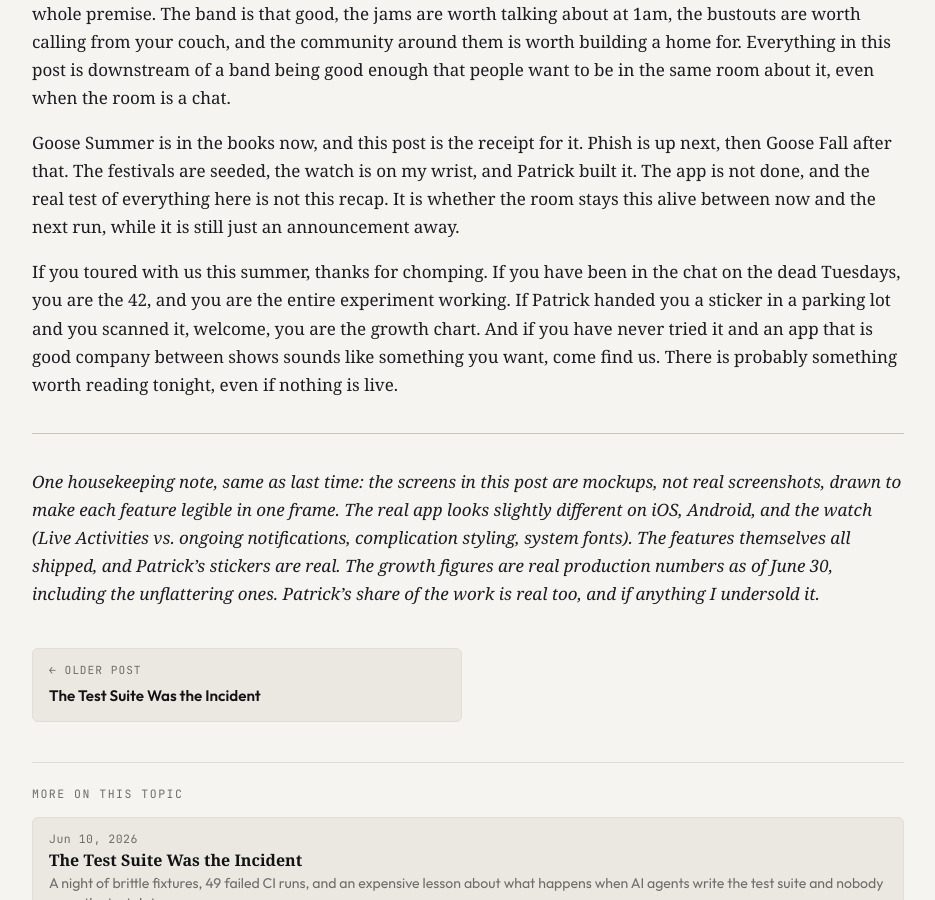
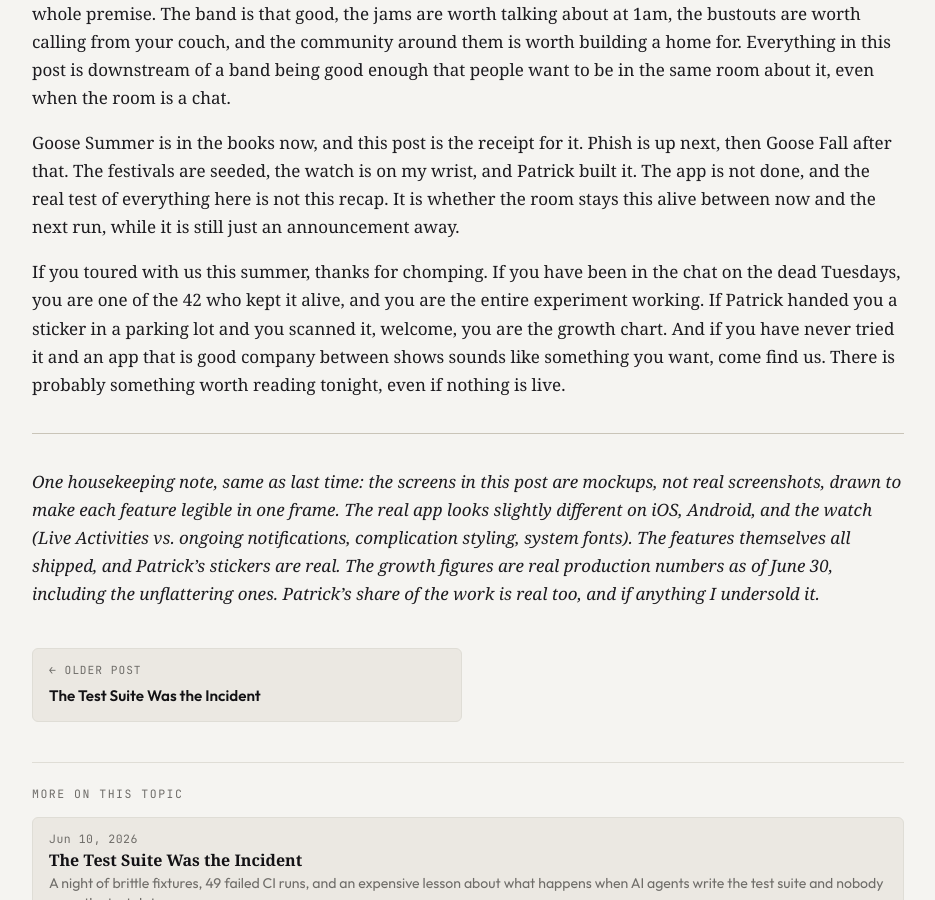
Before and after one commit to cmeiklejohn/cmeiklejohn.github.io, a Jekyll site: the page built from _posts/2026-06-30-the-app-that-lives-between-shows.markdown, in a window 1280 px wide and 900 px high, scrolled down 14866 px. Shown: the whole window, without its empty margins (172-1107 px from the left). Built offline with Jekyll 4.4.1, drawn with Linux system fonts in a browser that asks for light colours; some web fonts are replaced.

Commit message:
between-shows: clarify "the 42" (chat regulars, not the 420 milestone)
"you are the 42" read as a typo of the 420 joke; make it "one of the 42
who kept it alive" so it clearly ties back to the 42-chatters stat.

Co-Authored-By: Claude Opus 4.8 <noreply@anthropic.com>

```diff
--- a/_posts/2026-06-30-the-app-that-lives-between-shows.markdown
+++ b/_posts/2026-06-30-the-app-that-lives-between-shows.markdown
@@ -498,7 +498,7 @@ And I should say the obvious thing, the thing under all of it, the reason two pe
 
 Goose Summer is in the books now, and this post is the receipt for it. Phish is up next, then Goose Fall after that. The festivals are seeded, the watch is on my wrist, and Patrick built it. The app is not done, and the real test of everything here is not this recap. It is whether the room stays this alive between now and the next run, while it is still just an announcement away.
 
-If you toured with us this summer, thanks for chomping. If you have been in the chat on the dead Tuesdays, you are the 42, and you are the entire experiment working. If Patrick handed you a sticker in a parking lot and you scanned it, welcome, you are the growth chart. And if you have never tried it and an app that is good company between shows sounds like something you want, come find us. There is probably something worth reading tonight, even if nothing is live.
+If you toured with us this summer, thanks for chomping. If you have been in the chat on the dead Tuesdays, you are one of the 42 who kept it alive, and you are the entire experiment working. If Patrick handed you a sticker in a parking lot and you scanned it, welcome, you are the growth chart. And if you have never tried it and an app that is good company between shows sounds like something you want, come find us. There is probably something worth reading tonight, even if nothing is live.
 
 ---
 
```
